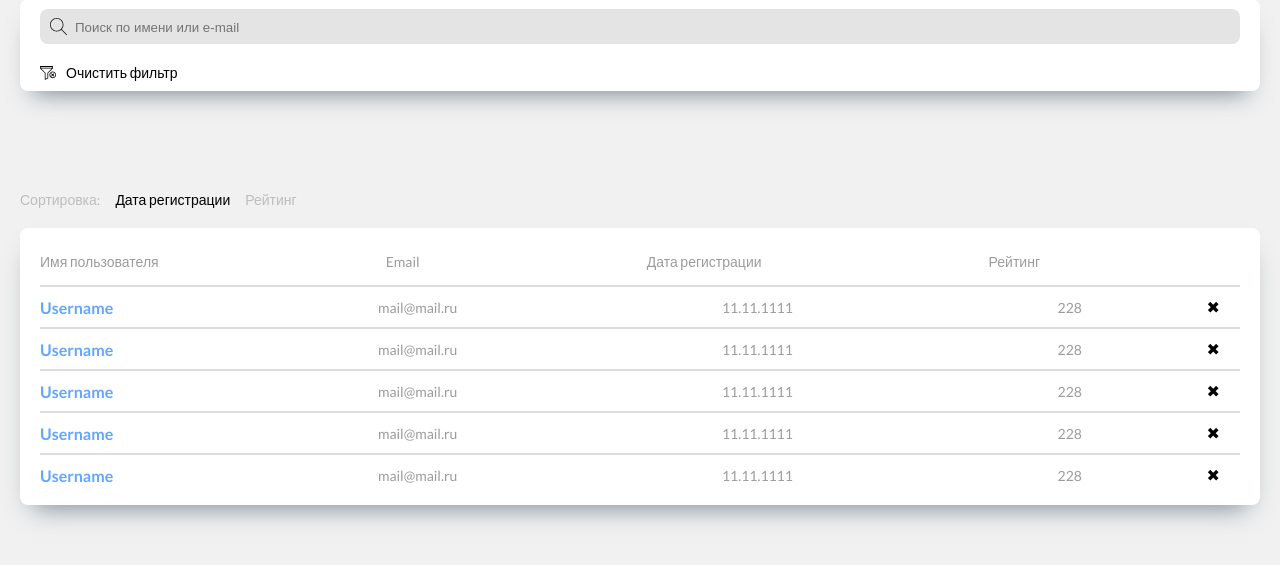
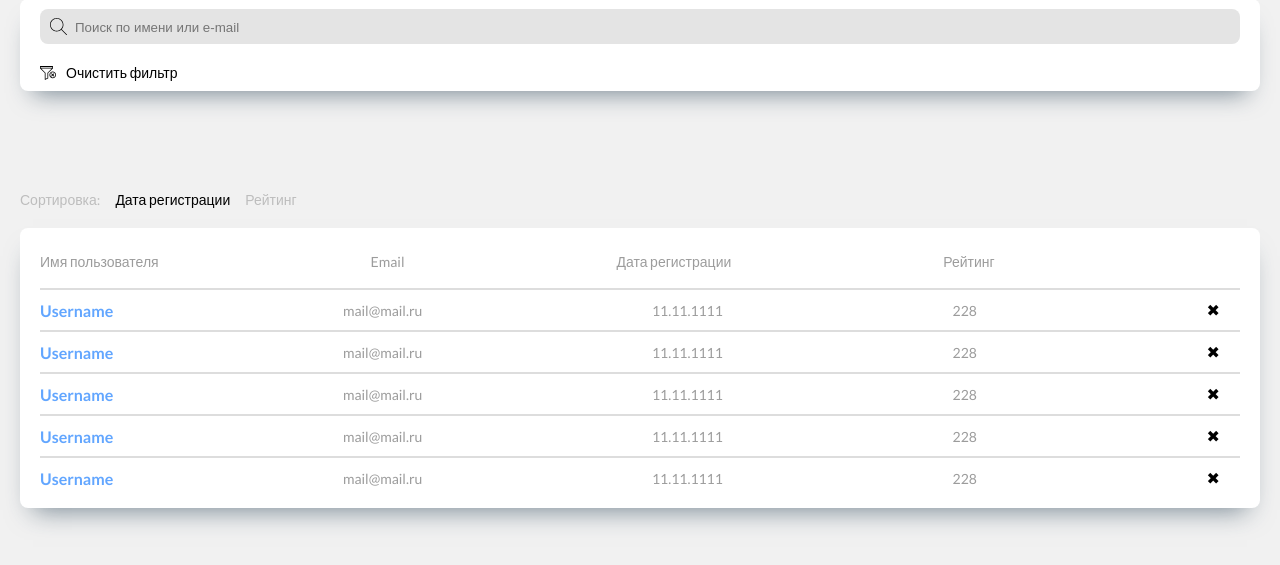
Before and after one commit to One7wo/Labmedia_test-task_html, a plain HTML site: page index.html in a window 1280 px wide. Shown: the part 81-646 px from the top of the page. Drawn offline with Linux system fonts and the light colour scheme.

Commit message:
fix adaptiv

```diff
--- a/css/style.scss
+++ b/css/style.scss
@@ -104,11 +104,18 @@ body {
         display: flex;
         justify-content: space-between;
         padding: 15px 0;
+        padding-right: 20px;
         border-bottom: 2px solid #dddddd;
         color: #9c9c9c;
-        .rating {
-            margin-right: 200px;
+        .remove {
+            visibility: hidden;
         }
+        // .text {
+        //     margin-right: 25%;
+        // }
+        // .rating {
+        //     margin-right: 200px;
+        // }
     }
 
     &__user-info {
@@ -123,14 +130,20 @@ body {
             font-weight: bold;
             color: #62a6ff;
         }
-        .rating {
-            margin-right: -140px;
-        }
+        // .rating {
+        //     margin-right: -140px;
+        // }
         .delete-btn {
             color: #000000;
             cursor: pointer;
         }
     }
+    // &__user-info div:nth-child(1n) {
+    //     margin-right: 25%;
+    // }
+    // &__user-info div:nth-last-child(2) {
+    //     margin-right: 0;
+    // }
     &__user-info:nth-last-child(1) {
         border-bottom: 0;
     }
--- a/index.html
+++ b/index.html
@@ -47,6 +47,7 @@
             <div class="email text">Email</div>
             <div class="date text">Дата регистрации</div>
             <div class="rating text">Рейтинг</div>
+            <div class="remove">&#10006;</div>
         </div>
         <div class="users-table__user-info">
             <div class="name">Username</div>
```
Also changed, not shown: css/style.css.
